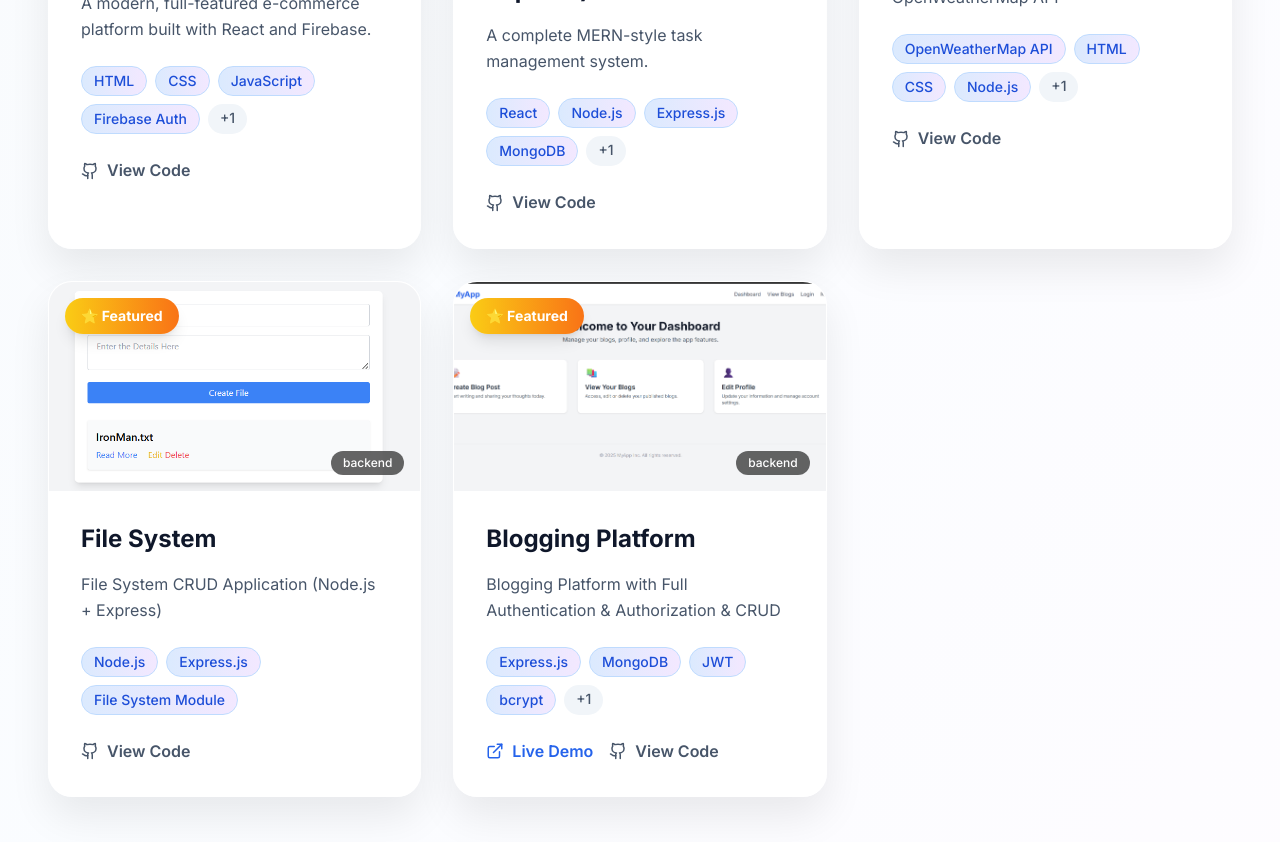
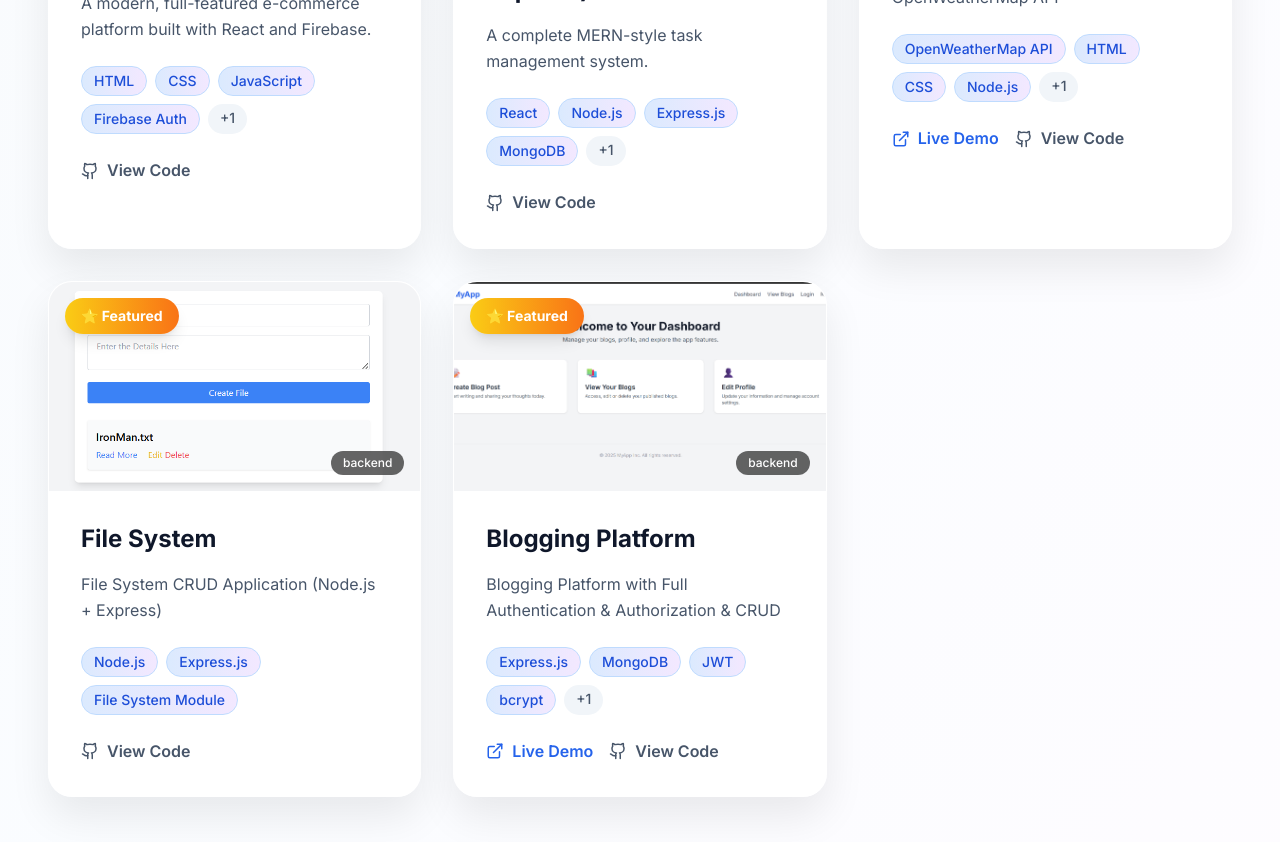
Before and after one commit to Ukzzz/Protfolio-Website, a React (Create React App) app in the folder FrontEnd/: page / in a window 1280 px wide. Shown: the part 4240-5082 px from the top of the page. Built offline with nearby package versions, Linux system fonts and the light colour scheme.

Commit message:
update portfolio

```diff
--- a/FrontEnd/src/data/portfolio.ts
+++ b/FrontEnd/src/data/portfolio.ts
@@ -67,7 +67,7 @@ export const projects: Project[] = [
     ],
     technologies: ['OpenWeatherMap API', 'HTML', 'CSS', 'Node.js', 'Express'],
     category: 'backend',
-    demoUrl: '',
+    demoUrl: 'https://weather-forcast-vept.onrender.com',
     githubUrl: 'https://github.com/Ukzzz/Weather-Forcast-',
     featured: true,
     completedAt: '2023-09-10'
```
